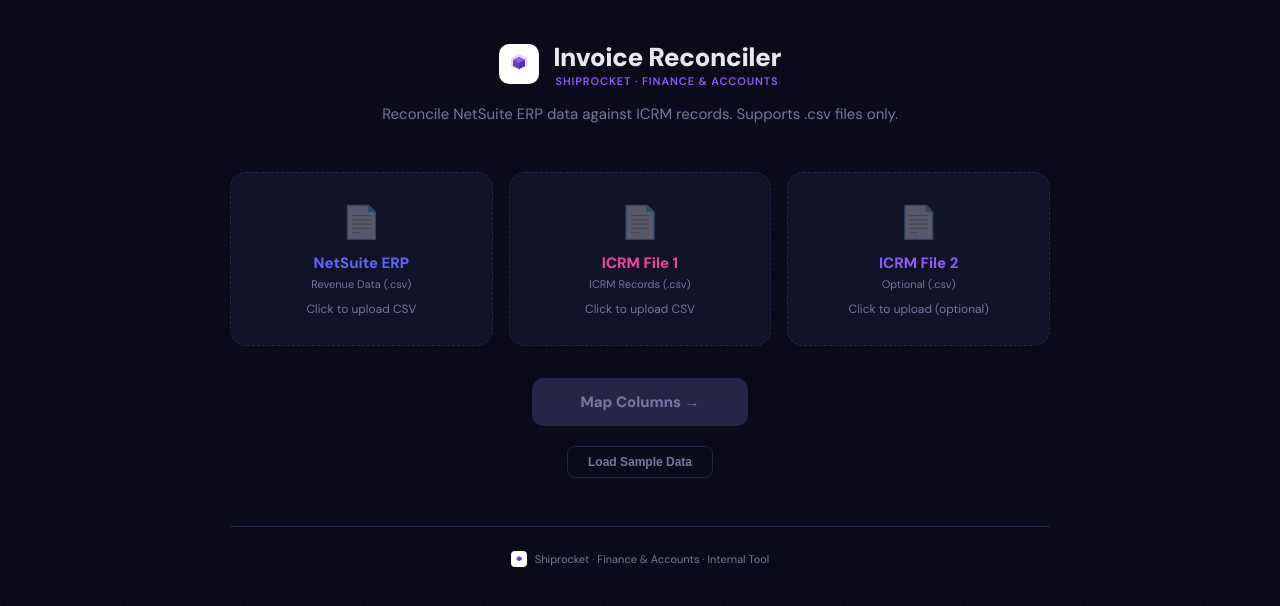
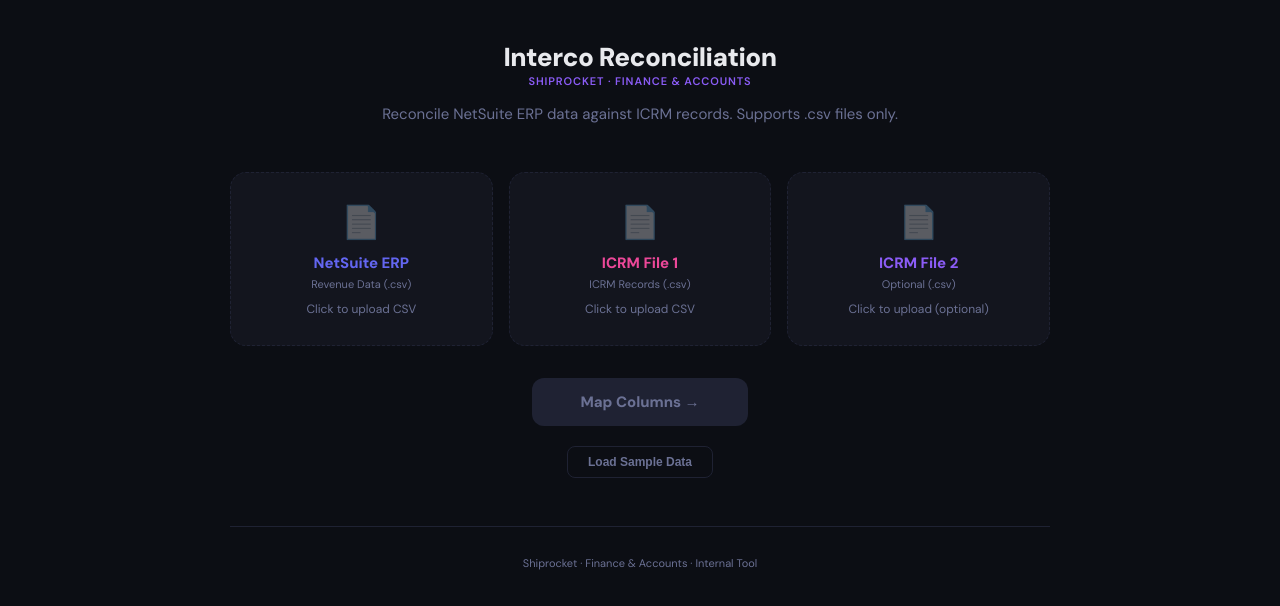
Before and after one commit to chanderkapoor61-jpg/invoice-reconciler, a React (Vite) app: page / in a window 1280 px wide. Shown: the top 606 px of the page. Built offline with nearby package versions, Linux system fonts and the light colour scheme.

Commit message:
Update App.jsx

```diff
--- a/src/App.jsx
+++ b/src/App.jsx
@@ -559,11 +559,9 @@
 
   const css = `
     @import url('https://fonts.googleapis.com/css2?family=DM+Sans:wght@400;500;600;700;800;900&family=JetBrains+Mono:wght@400;600;700&display=swap');
-    :root { --bg: #0a0a1a; --card: #111128; --card-hover: #1a1a38; --border: #252547; --text: #e8e9f0; --text-muted: #7578a0; --font-display: 'DM Sans', sans-serif; --font-body: 'DM Sans', sans-serif; --font-mono: 'JetBrains Mono', monospace; --accent: #8B5CF6; --accent2: #6C3FBF; }
-    * { margin: 0; padding: 0; box-sizing: border-box; }
-    body { background: var(--bg); color: var(--text); font-family: var(--font-body); }
-    body::before { content: ''; position: fixed; inset: 0; background-image: linear-gradient(rgba(139,92,246,0.04) 1px, transparent 1px), linear-gradient(90deg, rgba(139,92,246,0.04) 1px, transparent 1px); background-size: 60px 60px; pointer-events: none; z-index: 0; }
-    ::selection { background: #8B5CF640; } ::-webkit-scrollbar { width: 6px; height: 6px; } ::-webkit-scrollbar-track { background: transparent; } ::-webkit-scrollbar-thumb { background: #2a2a50; border-radius: 3px; }
+    :root { --bg: #0c0e14; --card: #13151e; --card-hover: #1a1d2a; --border: #1f2233; --text: #e8e9ed; --text-muted: #6b7194; --font-display: 'DM Sans', sans-serif; --font-body: 'DM Sans', sans-serif; --font-mono: 'JetBrains Mono', monospace; }
+    * { margin: 0; padding: 0; box-sizing: border-box; } body { background: var(--bg); color: var(--text); font-family: var(--font-body); }
+    ::selection { background: #6366f140; } ::-webkit-scrollbar { width: 6px; height: 6px; } ::-webkit-scrollbar-track { background: transparent; } ::-webkit-scrollbar-thumb { background: #2a2d40; border-radius: 3px; }
     input[type="file"] { display: none; }
     @keyframes fadeIn { from { opacity: 0; transform: translateY(12px); } to { opacity: 1; transform: translateY(0); } }
     .fade-in { animation: fadeIn .5s ease both; }
@@ -579,15 +577,8 @@
         <div style={{ maxWidth: 820, margin: "0 auto" }}>
           <div className="fade-in" style={{ textAlign: "center", marginBottom: 48 }}>
             <div style={{ display: "inline-flex", alignItems: "center", gap: 14, marginBottom: 16 }}>
-              <svg width="40" height="40" viewBox="0 0 40 40" fill="none" xmlns="http://www.w3.org/2000/svg">
-                <rect width="40" height="40" rx="10" fill="#fff"/>
-                <path d="M12 14l8-4 8 4v8l-8 4-8-4v-8z" fill="#6C3FBF" opacity="0.2"/>
-                <path d="M14 16l6-3 6 3v6l-6 3-6-3v-6z" fill="#6C3FBF"/>
-                <path d="M20 13l6 3-6 3-6-3 6-3z" fill="#8B5CF6"/>
-                <path d="M20 19v6l6-3v-6l-6 3z" fill="#5B2DA8"/>
-              </svg>
               <div>
-                <h1 style={{ fontFamily: "var(--font-display)", fontSize: 26, fontWeight: 900, letterSpacing: "-.02em", color: "var(--text)" }}>Invoice Reconciler</h1>
+                <h1 style={{ fontFamily: "var(--font-display)", fontSize: 26, fontWeight: 900, letterSpacing: "-.02em", color: "var(--text)" }}>Interco Reconciliation</h1>
                 <div style={{ fontSize: 11, fontWeight: 600, letterSpacing: ".08em", color: "#8b5cf6", textTransform: "uppercase" }}>Shiprocket · Finance & Accounts</div>
               </div>
             </div>
@@ -622,7 +613,6 @@
           </div>
           <div style={{ textAlign: "center", marginTop: 48, paddingTop: 24, borderTop: "1px solid var(--border)" }}>
             <div style={{ display: "inline-flex", alignItems: "center", gap: 8, color: "var(--text-muted)", fontSize: 11 }}>
-              <svg width="16" height="16" viewBox="0 0 40 40" fill="none"><rect width="40" height="40" rx="10" fill="#fff"/><path d="M14 16l6-3 6 3v6l-6 3-6-3v-6z" fill="#6C3FBF"/><path d="M20 13l6 3-6 3-6-3 6-3z" fill="#8B5CF6"/><path d="M20 19v6l6-3v-6l-6 3z" fill="#5B2DA8"/></svg>
               Shiprocket · Finance & Accounts · Internal Tool
             </div>
           </div>
@@ -682,13 +672,6 @@
         <div className="fade-in" style={{ display: "flex", justifyContent: "space-between", alignItems: "center", marginBottom: 28, flexWrap: "wrap", gap: 12 }}>
           <div>
             <div style={{ display: "flex", alignItems: "center", gap: 10, marginBottom: 4 }}>
-              <svg width="28" height="28" viewBox="0 0 40 40" fill="none" xmlns="http://www.w3.org/2000/svg">
-                <rect width="40" height="40" rx="10" fill="#fff"/>
-                <path d="M12 14l8-4 8 4v8l-8 4-8-4v-8z" fill="#6C3FBF" opacity="0.2"/>
-                <path d="M14 16l6-3 6 3v6l-6 3-6-3v-6z" fill="#6C3FBF"/>
-                <path d="M20 13l6 3-6 3-6-3 6-3z" fill="#8B5CF6"/>
-                <path d="M20 19v6l6-3v-6l-6 3z" fill="#5B2DA8"/>
-              </svg>
               <h1 style={{ fontFamily: "var(--font-display)", fontSize: 22, fontWeight: 900 }}>Reconciliation Report</h1>
             </div>
             <p style={{ color: "var(--text-muted)", fontSize: 12 }}>{nsRaw} vs {icrmRaw}{icrm2Raw ? ` + ${icrm2Raw}` : ""} — {stats.total} invoices{nsFilterCol && nsFilterVal && <span style={{ color: "#f59e0b" }}> (filtered: {nsFilterVal})</span>}</p>
```
